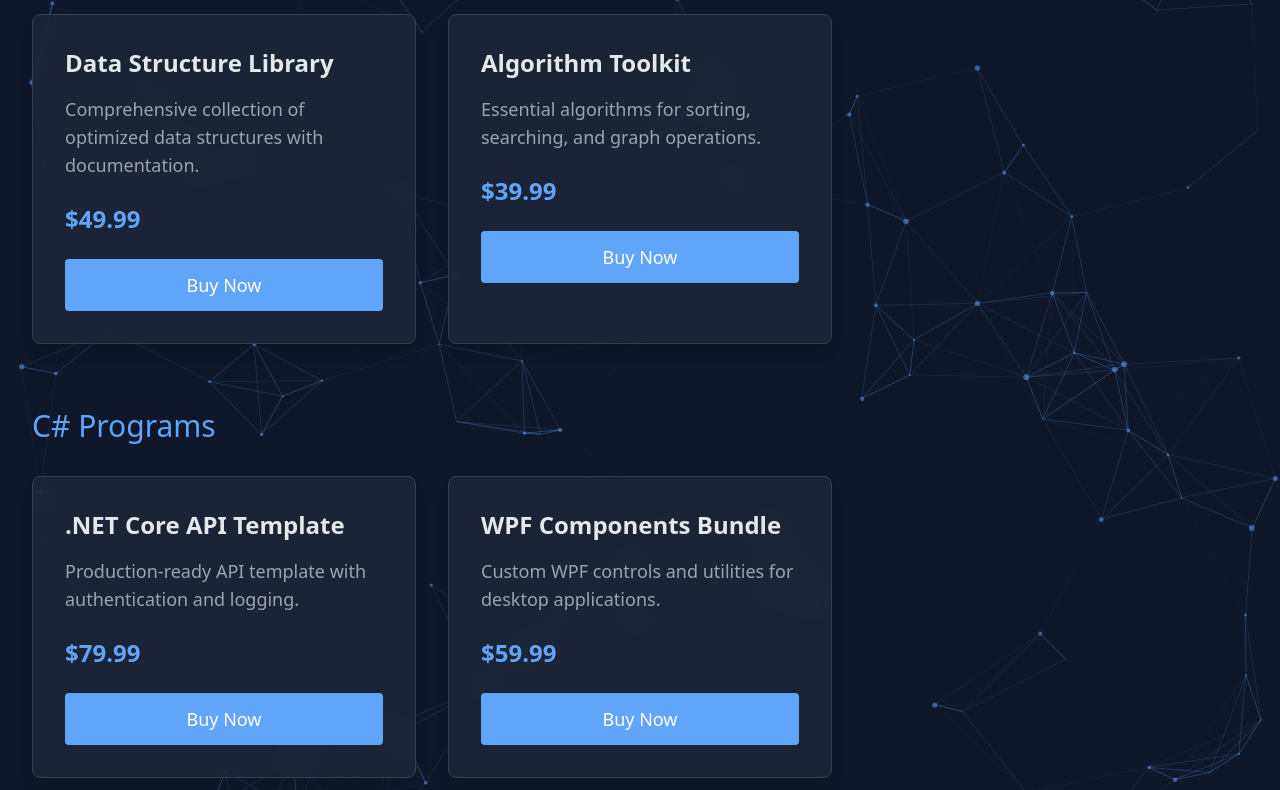
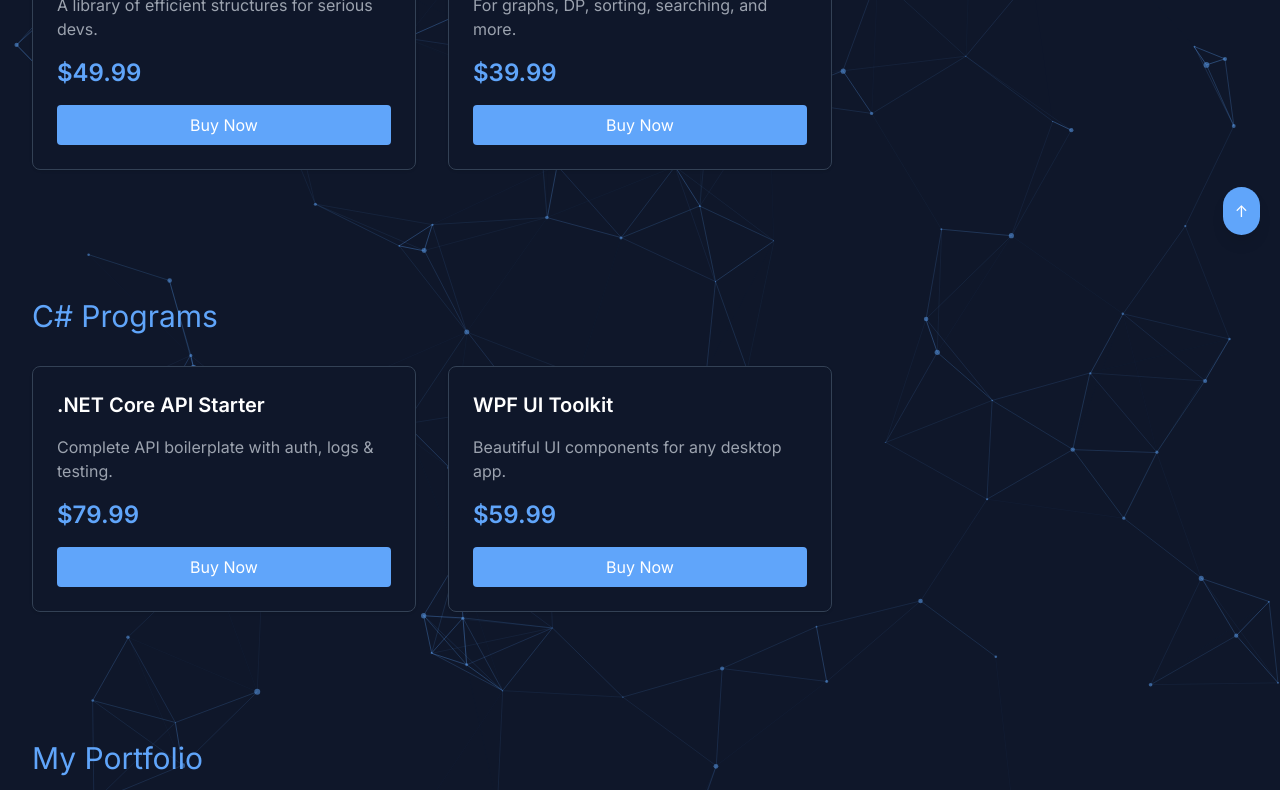
Before and after one commit to abdoabdalkhalk/zoro-panel-site, a plain HTML site: page index.html in a window 1280 px wide. Shown: the part 545-1335 px from the top of the page. Drawn offline with nearby package versions, Linux system fonts and the light colour scheme.

Commit message:
Update index.html

```diff
--- a/index.html
+++ b/index.html
@@ -1,145 +1,213 @@
+
 <!DOCTYPE html>
-<html lang="en">
+<html lang="en" class="scroll-smooth">
 <head>
-    <meta charset="UTF-8">
-    <meta name="viewport" content="width=device-width, initial-scale=1.0">
-    <title>Zoro Hex - Programming Solutions</title>
+  <meta charset="UTF-8" />
+  <meta name="viewport" content="width=device-width, initial-scale=1.0" />
+  <title>Zoro Hex - Full Site</title>
   <script src="https://cdn.tailwindcss.com"></script>
   <script src="https://cdnjs.cloudflare.com/ajax/libs/particles.js/2.0.0/particles.min.js"></script>
-    <link href="./dist/output.css" rel="stylesheet">
+  <link href="https://fonts.googleapis.com/css2?family=Inter:wght@400;600&display=swap" rel="stylesheet">
+  <script>
+    tailwind.config = {
+      darkMode: 'class'
+    }
+  </script>
+  <style>
+    html, body {
+      font-family: 'Inter', sans-serif;
+    }
+    .nav-link {
+      @apply text-xl text-gray-300 hover:text-[#60A5FA] transition-all duration-300 hover:scale-110 inline-block;
+    }
+    .section-box {
+      @apply bg-[#1E293B]/80 backdrop-blur-md rounded-lg p-12 shadow-lg border border-[#334155] hover:border-[#60A5FA] transition-colors duration-300;
+    }
+  </style>
 </head>
-<body class="bg-[#0F172A] min-h-screen relative overflow-x-hidden">
+<body class="bg-[#0F172A] text-white dark:bg-[#020617] min-h-screen relative overflow-x-hidden">
+
   <div id="particles-js" class="absolute inset-0 z-0"></div>
 
-    <div class="relative z-10">
-        <header class="bg-[#1E293B]/80 backdrop-blur-md shadow-lg border-b border-[#334155]">
-            <div class="container mx-auto px-8 py-8 max-w-7xl">
-                <nav class="flex flex-col md:flex-row items-center justify-between">
-                    <div class="flex items-center space-x-6 hover:scale-105 transition-transform duration-300">
-                        <img src="https://images.unsplash.com/photo-1550439062-609e1531270e" alt="Zoro Hex Logo" class="w-16 h-16 rounded-full ring-2 ring-[#60A5FA] animate-pulse">
-                        <h1 class="text-4xl font-bold text-[#60A5FA] animate__animated animate__fadeIn">Zoro Hex</h1>
+  <div class="fixed top-4 right-4 z-50">
+    <button onclick="document.documentElement.classList.toggle('dark')" class="bg-[#60A5FA] text-white px-4 py-2 rounded shadow hover:bg-[#3B82F6] transition-all">
+      Toggle Dark Mode
+    </button>
   </div>
-                    <div class="mt-6 md:mt-0">
-                        <ul class="flex space-x-10">
-                            <li><a href="#home" class="text-xl text-gray-300 hover:text-[#60A5FA] transition-all duration-300 hover:scale-110 inline-block">Home</a></li>
-                            <li><a href="#cpp" class="text-xl text-gray-300 hover:text-[#60A5FA] transition-all duration-300 hover:scale-110 inline-block">C++ Programs</a></li>
-                            <li><a href="#csharp" class="text-xl text-gray-300 hover:text-[#60A5FA] transition-all duration-300 hover:scale-110 inline-block">C# Programs</a></li>
+
+  <header class="bg-[#1E293B]/80 backdrop-blur-md shadow-lg border-b border-[#334155] relative z-10">
+    <div class="container mx-auto px-8 py-6 max-w-7xl flex flex-col md:flex-row items-center justify-between">
+      <div class="flex items-center space-x-4 hover:scale-105 transition-transform duration-300">
+        <img src="https://images.unsplash.com/photo-1550439062-609e1531270e" class="w-14 h-14 rounded-full ring-2 ring-[#60A5FA] animate-pulse" alt="Logo">
+        <h1 class="text-3xl font-bold text-[#60A5FA]">Zoro Hex</h1>
+      </div>
+      <nav class="mt-4 md:mt-0">
+        <ul class="flex flex-wrap gap-6 justify-center md:justify-end">
+          <li><a href="#home" class="nav-link">Home</a></li>
+          <li><a href="#cpp" class="nav-link">C++</a></li>
+          <li><a href="#csharp" class="nav-link">C#</a></li>
+          <li><a href="#portfolio" class="nav-link">Portfolio</a></li>
+          <li><a href="#testimonials" class="nav-link">Testimonials</a></li>
+          <li><a href="#contact" class="nav-link">Contact</a></li>
+          <li><a href="#faq" class="nav-link">FAQ</a></li>
         </ul>
-                    </div>
       </nav>
     </div>
   </header>
 
-        <main class="container mx-auto px-8 py-12 max-w-7xl">
-            <section id="home" class="mb-16 animate__animated animate__fadeInUp">
-                <div class="bg-[#1E293B]/80 backdrop-blur-md rounded-lg p-12 shadow-lg border border-[#334155] hover:border-[#60A5FA] transition-colors duration-300">
-                    <h2 class="text-4xl font-heading mb-6 text-[#60A5FA] animate__animated animate__fadeIn">Welcome to Zoro Hex</h2>
-                    <p class="text-xl text-gray-300 mb-8">Hi, I'm a passionate programmer specializing in C++ and C# development. With years of experience in creating efficient and elegant solutions, I offer high-quality programs that solve real-world problems.</p>
-                </div>
+  <main class="relative z-10 container mx-auto px-8 py-12 max-w-7xl space-y-32">
+
+    <section id="home" class="section-box animate__animated animate__fadeInUp">
+      <h2 class="text-4xl font-heading mb-6 text-[#60A5FA]">Welcome to Zoro Hex</h2>
+      <p class="text-xl text-gray-300 mb-8">
+        I’m a passionate developer specializing in C++ and C#. Explore my high-quality tools, utilities, and solutions crafted for real-world challenges.
+      </p>
     </section>
 
-            <section id="cpp" class="mb-16 animate__animated animate__fadeInUp">
+    <section id="cpp" class="section-box animate__animated animate__fadeInUp">
       <h2 class="text-3xl font-heading mb-8 text-[#60A5FA]">C++ Programs</h2>
       <div class="grid grid-cols-1 md:grid-cols-2 lg:grid-cols-3 gap-8">
-                    <div class="bg-[#1E293B]/80 backdrop-blur-md rounded-lg p-8 shadow-lg border border-[#334155] hover:border-[#60A5FA] transition-all duration-300 hover:scale-105 group">
-                        <h3 class="text-2xl font-semibold mb-4 text-gray-200">Data Structure Library</h3>
-                        <p class="text-lg text-gray-400 mb-6">Comprehensive collection of optimized data structures with documentation.</p>
-                        <p class="text-2xl text-[#60A5FA] font-bold mb-6">$49.99</p>
-                        <button class="w-full bg-[#60A5FA] text-white py-3 rounded hover:bg-[#3B82F6] transition-colors text-lg transform hover:scale-105 duration-300">Buy Now</button>
+        <div class="bg-[#0F172A] p-6 rounded-lg shadow border border-[#334155] hover:border-[#60A5FA] transition-all">
+          <h3 class="text-xl font-semibold mb-4">Advanced Data Structures</h3>
+          <p class="text-gray-400 mb-4">A library of efficient structures for serious devs.</p>
+          <span class="text-2xl text-[#60A5FA] font-bold mb-4 block">$49.99</span>
+          <button class="w-full bg-[#60A5FA] text-white py-2 rounded hover:bg-[#3B82F6] transition">Buy Now</button>
         </div>
-                    <div class="bg-[#1E293B]/80 backdrop-blur-md rounded-lg p-8 shadow-lg border border-[#334155] hover:border-[#60A5FA] transition-all duration-300 hover:scale-105 group">
-                        <h3 class="text-2xl font-semibold mb-4 text-gray-200">Algorithm Toolkit</h3>
-                        <p class="text-lg text-gray-400 mb-6">Essential algorithms for sorting, searching, and graph operations.</p>
-                        <p class="text-2xl text-[#60A5FA] font-bold mb-6">$39.99</p>
-                        <button class="w-full bg-[#60A5FA] text-white py-3 rounded hover:bg-[#3B82F6] transition-colors text-lg transform hover:scale-105 duration-300">Buy Now</button>
+        <div class="bg-[#0F172A] p-6 rounded-lg shadow border border-[#334155] hover:border-[#60A5FA] transition-all">
+          <h3 class="text-xl font-semibold mb-4">Algorithm Toolkit</h3>
+          <p class="text-gray-400 mb-4">For graphs, DP, sorting, searching, and more.</p>
+          <span class="text-2xl text-[#60A5FA] font-bold mb-4 block">$39.99</span>
+          <button class="w-full bg-[#60A5FA] text-white py-2 rounded hover:bg-[#3B82F6] transition">Buy Now</button>
         </div>
       </div>
     </section>
 
-            <section id="csharp" class="mb-16 animate__animated animate__fadeInUp">
+    <section id="csharp" class="section-box animate__animated animate__fadeInUp">
       <h2 class="text-3xl font-heading mb-8 text-[#60A5FA]">C# Programs</h2>
       <div class="grid grid-cols-1 md:grid-cols-2 lg:grid-cols-3 gap-8">
-                    <div class="bg-[#1E293B]/80 backdrop-blur-md rounded-lg p-8 shadow-lg border border-[#334155] hover:border-[#60A5FA] transition-all duration-300 hover:scale-105 group">
-                        <h3 class="text-2xl font-semibold mb-4 text-gray-200">.NET Core API Template</h3>
-                        <p class="text-lg text-gray-400 mb-6">Production-ready API template with authentication and logging.</p>
-                        <p class="text-2xl text-[#60A5FA] font-bold mb-6">$79.99</p>
-                        <button class="w-full bg-[#60A5FA] text-white py-3 rounded hover:bg-[#3B82F6] transition-colors text-lg transform hover:scale-105 duration-300">Buy Now</button>
+        <div class="bg-[#0F172A] p-6 rounded-lg shadow border border-[#334155] hover:border-[#60A5FA] transition-all">
+          <h3 class="text-xl font-semibold mb-4">.NET Core API Starter</h3>
+          <p class="text-gray-400 mb-4">Complete API boilerplate with auth, logs & testing.</p>
+          <span class="text-2xl text-[#60A5FA] font-bold mb-4 block">$79.99</span>
+          <button class="w-full bg-[#60A5FA] text-white py-2 rounded hover:bg-[#3B82F6] transition">Buy Now</button>
         </div>
-                    <div class="bg-[#1E293B]/80 backdrop-blur-md rounded-lg p-8 shadow-lg border border-[#334155] hover:border-[#60A5FA] transition-all duration-300 hover:scale-105 group">
-                        <h3 class="text-2xl font-semibold mb-4 text-gray-200">WPF Components Bundle</h3>
-                        <p class="text-lg text-gray-400 mb-6">Custom WPF controls and utilities for desktop applications.</p>
-                        <p class="text-2xl text-[#60A5FA] font-bold mb-6">$59.99</p>
-                        <button class="w-full bg-[#60A5FA] text-white py-3 rounded hover:bg-[#3B82F6] transition-colors text-lg transform hover:scale-105 duration-300">Buy Now</button>
+        <div class="bg-[#0F172A] p-6 rounded-lg shadow border border-[#334155] hover:border-[#60A5FA] transition-all">
+          <h3 class="text-xl font-semibold mb-4">WPF UI Toolkit</h3>
+          <p class="text-gray-400 mb-4">Beautiful UI components for any desktop app.</p>
+          <span class="text-2xl text-[#60A5FA] font-bold mb-4 block">$59.99</span>
+          <button class="w-full bg-[#60A5FA] text-white py-2 rounded hover:bg-[#3B82F6] transition">Buy Now</button>
         </div>
       </div>
     </section>
-        </main>
 
-        <footer class="bg-[#1E293B]/80 backdrop-blur-md py-8 border-t border-[#334155]">
+    <section id="portfolio" class="section-box animate__animated animate__fadeInUp">
+      <h2 class="text-3xl font-heading mb-8 text-[#60A5FA]">My Portfolio</h2>
+      <div class="grid grid-cols-1 md:grid-cols-2 lg:grid-cols-3 gap-8">
+        <div class="bg-[#0F172A] p-6 rounded-lg shadow border border-[#334155] hover:shadow-lg hover:scale-105 transition-all">
+          <img src="https://source.unsplash.com/400x200/?code" class="rounded mb-4" />
+          <h3 class="text-xl font-semibold text-white mb-2">Code Visualizer</h3>
+          <p class="text-gray-400">Visual tool for parsing and understanding source code.</p>
+        </div>
+        <div class="bg-[#0F172A] p-6 rounded-lg shadow border border-[#334155] hover:shadow-lg hover:scale-105 transition-all">
+          <img src="https://source.unsplash.com/400x200/?app" class="rounded mb-4" />
+          <h3 class="text-xl font-semibold text-white mb-2">System Monitor</h3>
+          <p class="text-gray-400">Real-time desktop performance monitor using WPF.</p>
+        </div>
+      </div>
+    </section>
+
+    <section id="testimonials" class="section-box animate__animated animate__fadeInUp">
+      <h2 class="text-3xl font-heading mb-8 text-[#60A5FA]">Testimonials</h2>
+      <div class="grid grid-cols-1 md:grid-cols-2 gap-8">
+        <div class="bg-[#0F172A] p-6 rounded-lg border border-[#334155] shadow-md">
+          <p class="text-gray-300 mb-4 italic">"Zoro Hex delivered a robust and clean C++ library. Loved the structure and documentation!"</p>
+          <div class="text-[#60A5FA] font-bold">— Jane Smith, Software Engineer</div>
+        </div>
+        <div class="bg-[#0F172A] p-6 rounded-lg border border-[#334155] shadow-md">
+          <p class="text-gray-300 mb-4 italic">"The .NET API starter saved our team weeks of setup time. Highly recommended!"</p>
+          <div class="text-[#60A5FA] font-bold">— Ahmed Khaled, DevOps Specialist</div>
+        </div>
+      </div>
+    </section>
+
+    <section id="contact" class="section-box animate__animated animate__fadeInUp">
+      <h2 class="text-3xl font-heading mb-8 text-[#60A5FA]">Contact Me</h2>
+      <form class="space-y-6">
+        <input type="text" placeholder="Your Name" class="w-full px-4 py-3 bg-[#0F172A] text-white rounded border border-[#334155] focus:outline-none focus:ring-2 focus:ring-[#60A5FA]">
+        <input type="email" placeholder="Your Email" class="w-full px-4 py-3 bg-[#0F172A] text-white rounded border border-[#334155] focus:outline-none focus:ring-2 focus:ring-[#60A5FA]">
+        <textarea placeholder="Your Message" rows="5" class="w-full px-4 py-3 bg-[#0F172A] text-white rounded border border-[#334155] focus:outline-none focus:ring-2 focus:ring-[#60A5FA]"></textarea>
+        <button type="submit" class="bg-[#60A5FA] text-white px-6 py-3 rounded hover:bg-[#3B82F6] transition duration-300 transform hover:scale-105">Send Message</button>
+      </form>
+    </section>
+
+    <section id="faq" class="section-box animate__animated animate__fadeInUp">
+      <h2 class="text-3xl font-heading mb-8 text-[#60A5FA]">Frequently Asked Questions</h2>
+      <div class="space-y-4">
+        <div class="bg-[#0F172A] p-4 rounded border border-[#334155]">
+          <h3 class="font-semibold text-white">Q: How can I buy your programs?</h3>
+          <p class="text-gray-400">A: Click "Buy Now" under each program, and complete the payment process.</p>
+        </div>
+        <div class="bg-[#0F172A] p-4 rounded border border-[#334155]">
+          <h3 class="font-semibold text-white">Q: Do you offer support?</h3>
+          <p class="text-gray-400">A: Yes! Just reach out through the contact section and I’ll reply quickly.</p>
+        </div>
+      </div>
+    </section>
+
+    <footer class="bg-[#1E293B]/80 backdrop-blur-md py-8 border-t border-[#334155] mt-20">
       <div class="container mx-auto px-8 text-center text-gray-400 text-lg max-w-7xl">
-                <p>© 2024 Zoro Hex. All rights reserved.</p>
+        <div class="mb-4">
+          <a href="#" class="hover:text-[#60A5FA] mx-2">GitHub</a>
+          <a href="#" class="hover:text-[#60A5FA] mx-2">LinkedIn</a>
+          <a href="#" class="hover:text-[#60A5FA] mx-2">Twitter</a>
+        </div>
+        <p>© 2025 Zoro Hex. All rights reserved.</p>
       </div>
     </footer>
-    </div>
+
+    <button onclick="window.scrollTo({ top: 0, behavior: 'smooth' })"
+            class="fixed bottom-5 right-5 bg-[#60A5FA] text-white p-3 rounded-full shadow-lg hover:bg-[#3B82F6] transition z-50">
+      ↑
+    </button>
+
+  </main>
 
   <script>
     window.onload = function() {
-            if(typeof particlesJS !== 'undefined') {
+      if (typeof particlesJS !== 'undefined') {
         particlesJS("particles-js", {
-                    "particles": {
-                        "number": {
-                            "value": 80,
-                            "density": {
-                                "enable": true,
-                                "value_area": 800
+          particles: {
+            number: { value: 80, density: { enable: true, value_area: 800 } },
+            color: { value: "#60A5FA" },
+            shape: { type: "circle" },
+            opacity: { value: 0.5, random: false },
+            size: { value: 3, random: true },
+            line_linked: {
+              enable: true,
+              distance: 150,
+              color: "#60A5FA",
+              opacity: 0.4,
+              width: 1
+            },
+            move: {
+              enable: true,
+              speed: 2,
+              direction: "none",
+              random: false,
+              straight: false,
+              out_mode: "out",
+              bounce: false
             }
           },
-                        "color": {
-                            "value": "#60A5FA"
-                        },
-                        "shape": {
-                            "type": "circle"
-                        },
-                        "opacity": {
-                            "value": 0.5,
-                            "random": false
-                        },
-                        "size": {
-                            "value": 3,
-                            "random": true
-                        },
-                        "line_linked": {
-                            "enable": true,
-                            "distance": 150,
-                            "color": "#60A5FA",
-                            "opacity": 0.4,
-                            "width": 1
-                        },
-                        "move": {
-                            "enable": true,
-                            "speed": 2,
-                            "direction": "none",
-                            "random": false,
-                            "straight": false,
-                            "out_mode": "out",
-                            "bounce": false
+          interactivity: {
+            detect_on: "canvas",
+            events: {
+              onhover: { enable: true, mode: "repulse" },
+              onclick: { enable: true, mode: "push" },
+              resize: true
             }
           },
-                    "interactivity": {
-                        "detect_on": "canvas",
-                        "events": {
-                            "onhover": {
-                                "enable": true,
-                                "mode": "repulse"
-                            },
-                            "onclick": {
-                                "enable": true,
-                                "mode": "push"
-                            },
-                            "resize": true
-                        }
-                    },
-                    "retina_detect": true
+          retina_detect: true
         });
       }
     }
```
Lines whose indentation alone changed are shown as unchanged.
